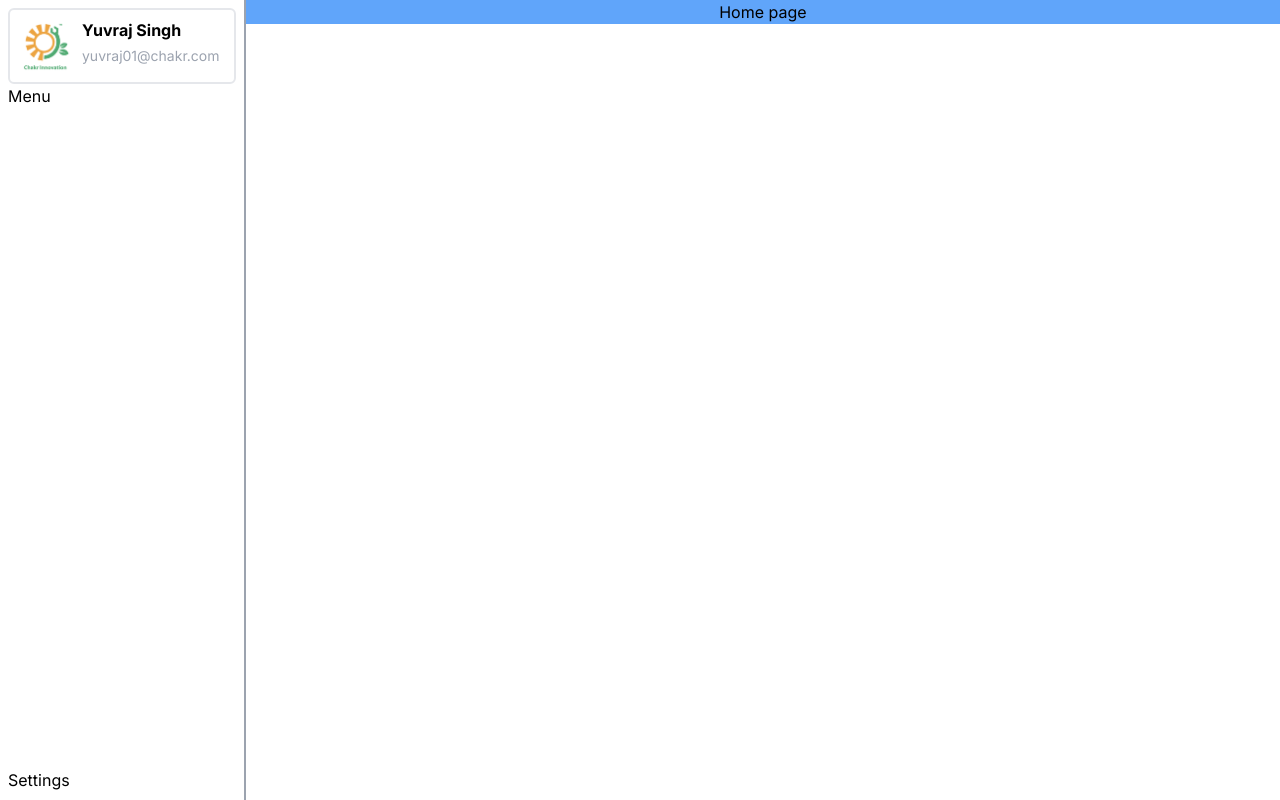
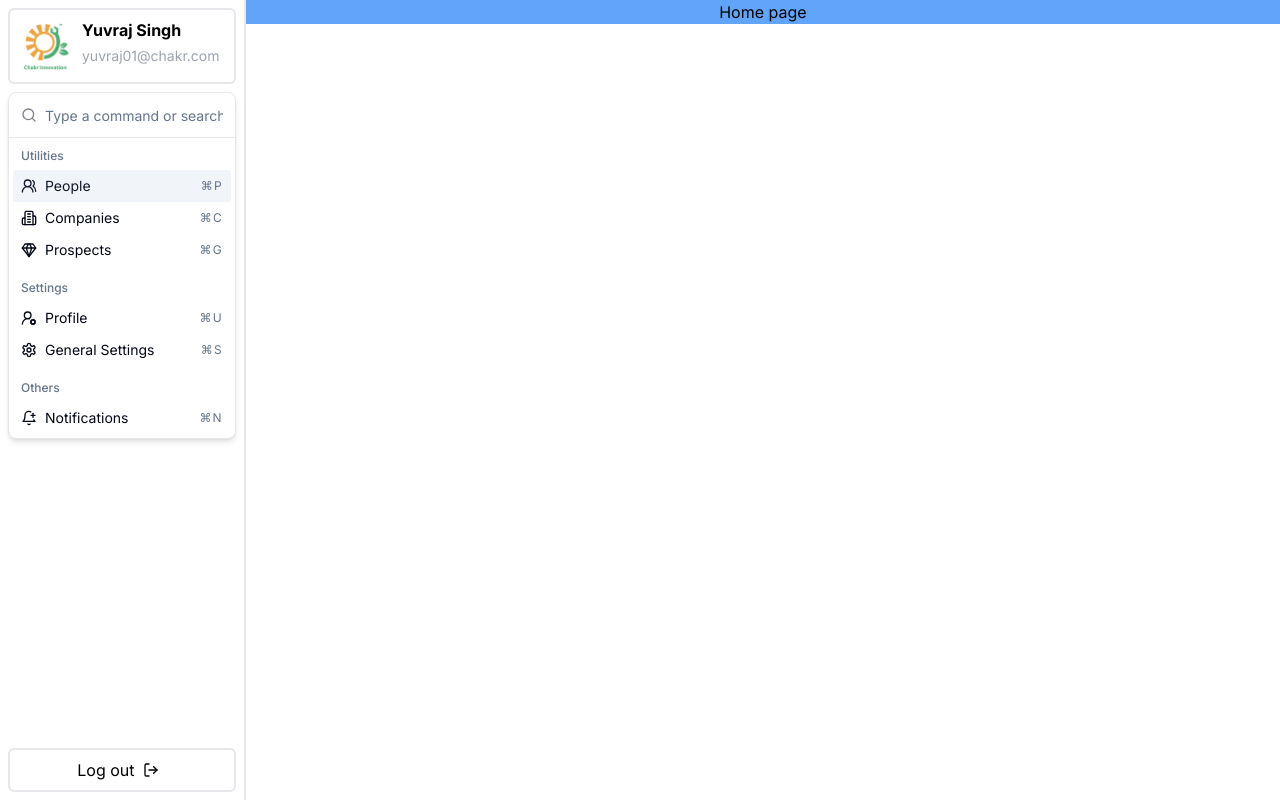
Before and after one commit to PriyanshuSinghR/Chakr-FE-Intern-Assignment, a Next.js app: page / in a window 1280 px wide. Built offline with nearby package versions, Linux system fonts and the light colour scheme.

Commit message:
Added Menu and LogOut button

```diff
--- a/src/components/Sidebar.tsx
+++ b/src/components/Sidebar.tsx
@@ -1,16 +1,21 @@
-
-import UserInfo from "./UserInfo";
+import { LogOut } from 'lucide-react'
+import MenuCommand from './MenuCommand'
+import UserInfo from './UserInfo'
 
 const MySidebar = () => {
   return (
-    <nav className="w-[300px] flex flex-col border-r-2 border-gray-400 min-h-screen p-2">
+    <nav className='w-[300px] flex flex-col border-r-2 border-gray-200 min-h-screen p-2'>
       <div>
-        <UserInfo/>
+        <UserInfo />
       </div>
-      <div className="grow">Menu</div>
-      <div>Settings</div>
+      <div className='grow py-2'>
+        <MenuCommand />
+      </div>
+      <div className='flex p-2 border-2 border-gray-200 cursor-pointer rounded-md gap-2 items-center justify-center'>
+        Log out <LogOut className='mr-2 h-4 w-4' />
+      </div>
     </nav>
-  );
+  )
 }
 
-export default MySidebar;
+export default MySidebar
```
